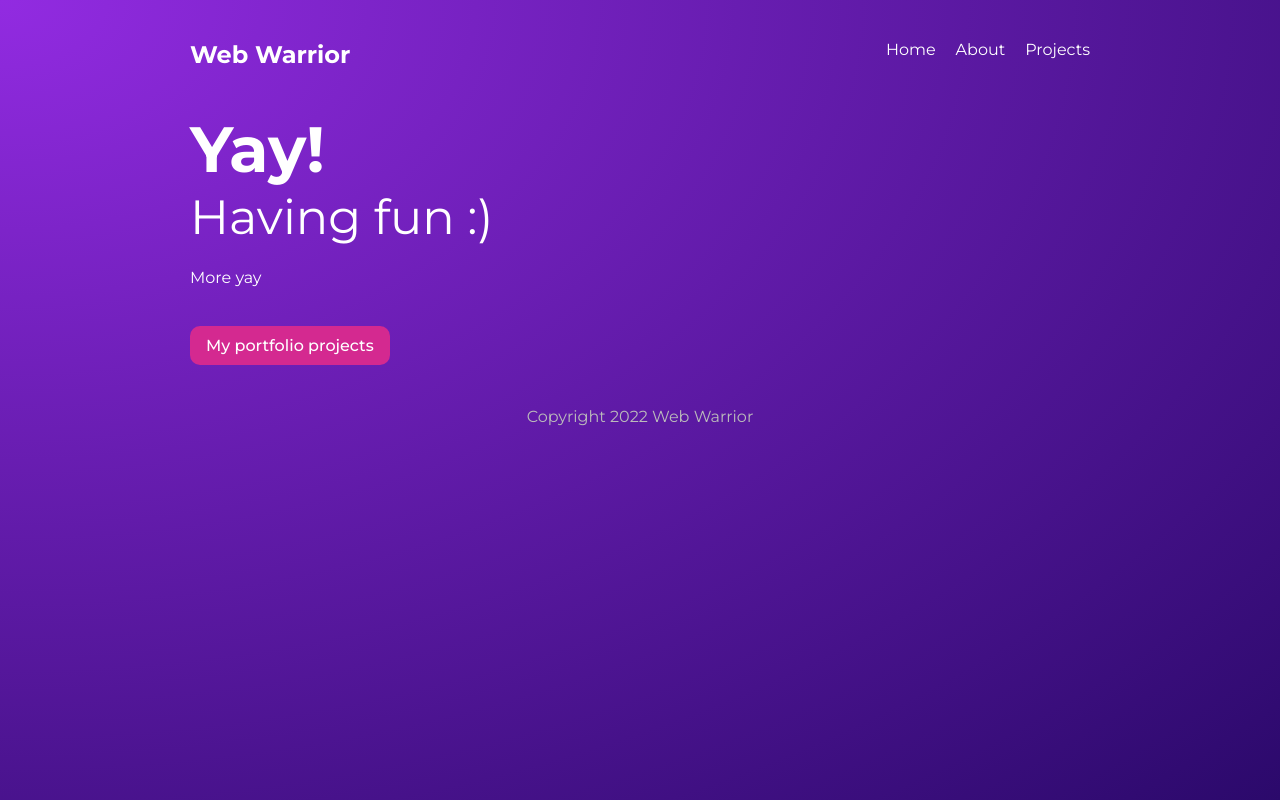
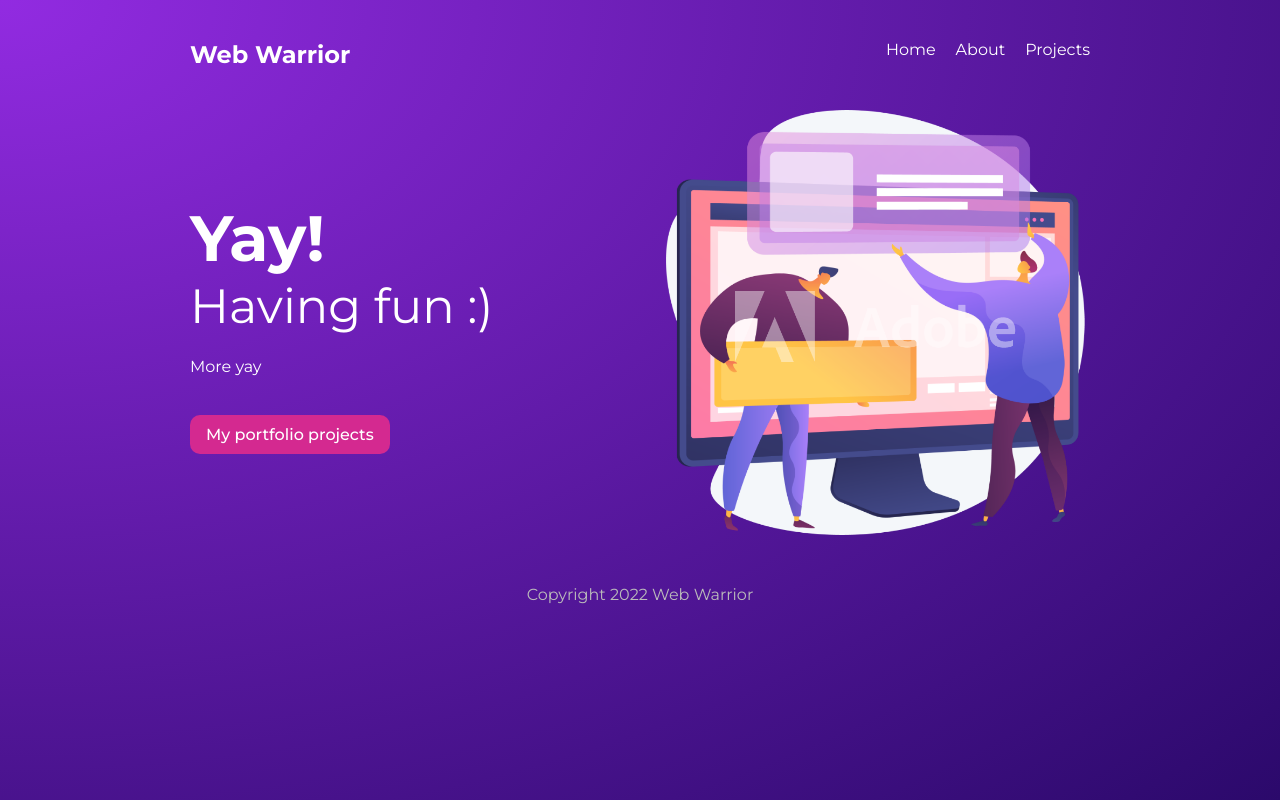
Before and after one commit to ZACOOPER5G/gatsby-practice, a Gatsby site: page / in a window 1280 px wide. Built offline with nearby package versions, Linux system fonts and the light colour scheme; Gatsby itself is replaced by a stand-in of ours.

Commit message:
added optimised image

```diff
--- a/src/pages/index.js
+++ b/src/pages/index.js
@@ -5,7 +5,6 @@ import { Link, graphql } from "gatsby";
 import Img from "gatsby-image";
 
 export default function Home({ data }) {
-	console.log(data)
 
 	return (
 		<Layout>
@@ -16,7 +15,7 @@ export default function Home({ data }) {
 					<p>More yay</p>
 					<Link className={styles.btn} to="/projects" >My portfolio projects</Link>
 				</div>
-				{/* <Img fluid={}  /> */}
+				<Img fluid={ data.file.childImageSharp.fluid }  />
 			</section>
 		</Layout>
 	);
```
